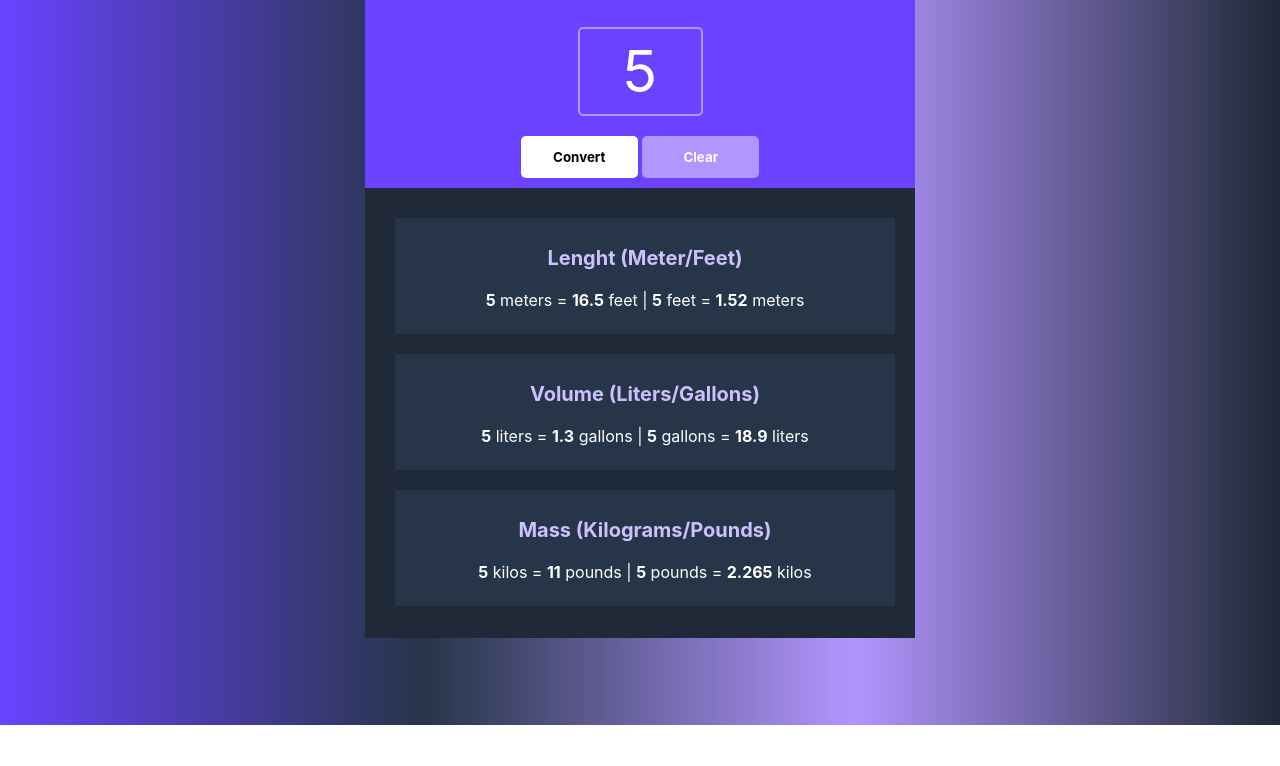
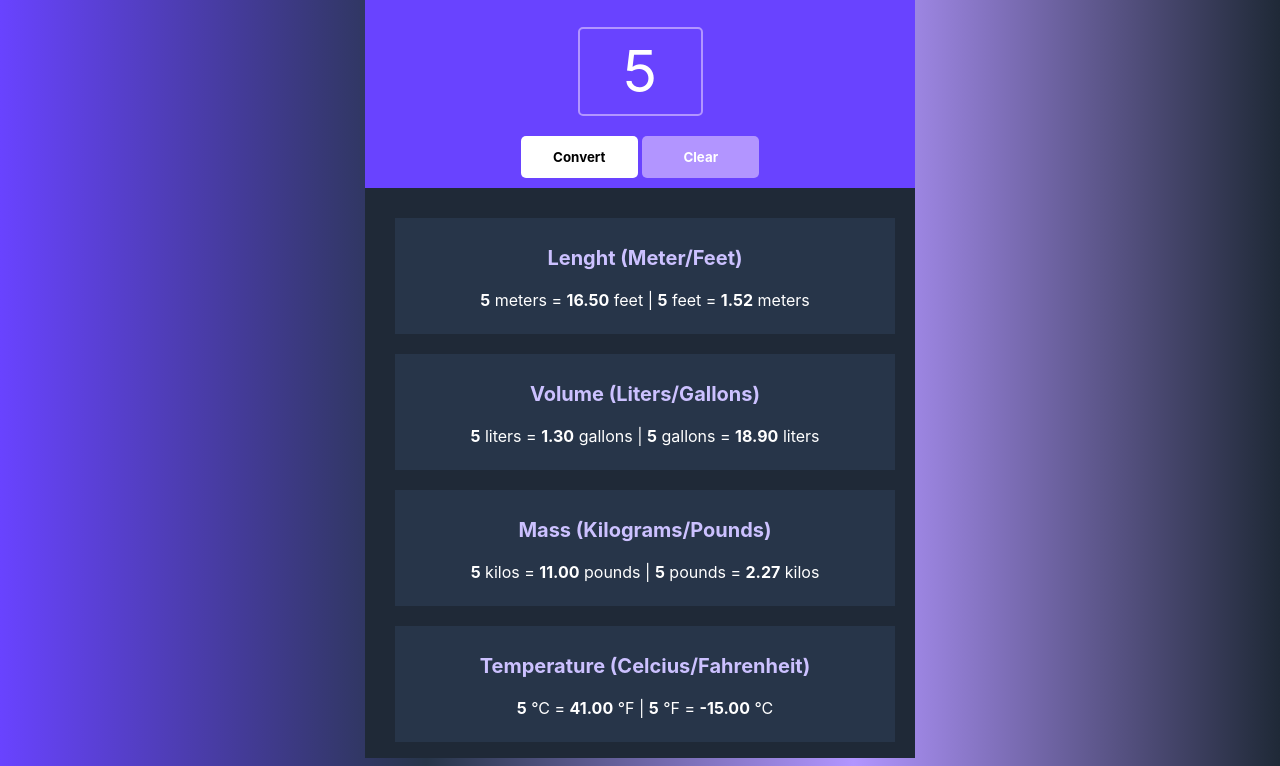
Before and after one commit to horakhsh600/MetricImperial-Unit-Conversion, a plain HTML site: page index.html in a window 1280 px wide. Both pictures are taken after typing "5" into the empty fields and a click on the button "Convert". Shown: the part 75-841 px from the top of the page. Before the commit the page ends 800 px from the top, so only its background shows below. Drawn offline with Linux system fonts and the light colour scheme.

Commit message:
fourth commit

```diff
--- a/index.html
+++ b/index.html
@@ -40,6 +40,13 @@
             <b id="inp-num-p"></b> pounds = <b id="total-amount-p"></b> kilos
           </p>
         </div>
+        <div class="part-4">
+          <p id="part-1-title">Temperature (Celcius/Fahrenheit)</p>
+          <p id="part-1-main-font">
+            <b id="inp-num-c"></b> °C = <b id="total-amount-c"></b> °F |
+            <b id="inp-num-f-2"></b> °F = <b id="total-amount-f-2"></b> °C
+          </p>
+        </div>
       </div>
     </div>
     <script src="index.js"></script>
--- a/index.js
+++ b/index.js
@@ -7,36 +7,56 @@ const inpNumL = document.getElementById("inp-num-l");
 const inpNumG = document.getElementById("inp-num-g");
 const inpNumK = document.getElementById("inp-num-k");
 const inpNumP = document.getElementById("inp-num-p");
+const inpNumC = document.getElementById("inp-num-c");
+const inpNumF2 = document.getElementById("inp-num-f-2");
 const numTotalM = document.getElementById("total-amount-m");
 const numTotalF = document.getElementById("total-amount-f");
 const numTotalL = document.getElementById("total-amount-l");
 const numTotalG = document.getElementById("total-amount-g");
 const numTotalK = document.getElementById("total-amount-k");
 const numTotalP = document.getElementById("total-amount-p");
+const numTotalC = document.getElementById("total-amount-c");
+const numTotalF3 = document.getElementById("total-amount-f-2");
 btn.addEventListener("click", function () {
   inpNumM.textContent = inputFeild.value;
   let Metertotal = inputFeild.value * 3.3;
-  numTotalM.textContent = Metertotal;
+  let totalMeter = Metertotal.toFixed(2);
+  numTotalM.textContent = totalMeter;
 
   inpNumF.textContent = inputFeild.value;
   let feetTotal = inputFeild.value * 0.304;
-  numTotalF.textContent = feetTotal;
+  let totalFeet = feetTotal.toFixed(2);
+  numTotalF.textContent = totalFeet;
 
   inpNumL.textContent = inputFeild.value;
   let literstotal = inputFeild.value * 0.26;
-  numTotalL.textContent = literstotal;
+  let totalLiters = literstotal.toFixed(2);
+  numTotalL.textContent = totalLiters;
 
   inpNumG.textContent = inputFeild.value;
   let gallonstotal = inputFeild.value * 3.78;
-  numTotalG.textContent = gallonstotal;
+  let totalgallons = gallonstotal.toFixed(2);
+  numTotalG.textContent = totalgallons;
 
   inpNumK.textContent = inputFeild.value;
   let kilostotal = inputFeild.value * 2.2;
-  numTotalK.textContent = kilostotal;
+  let totalkilos = kilostotal.toFixed(2);
+  numTotalK.textContent = totalkilos;
 
   inpNumP.textContent = inputFeild.value;
   let poundstotal = inputFeild.value * 0.453;
-  numTotalP.textContent = poundstotal;
+  let totalpounds = poundstotal.toFixed(2);
+  numTotalP.textContent = totalpounds;
+
+  inpNumC.textContent = inputFeild.value;
+  let celciusstotal = inputFeild.value * 1.8 + 32;
+  let totalcelciuss = celciusstotal.toFixed(2);
+  numTotalC.textContent = totalcelciuss;
+
+  inpNumF2.textContent = inputFeild.value;
+  let fahrenheitstotal = (5 / 9) * (inputFeild.value - 32);
+  let totalfahrenheits = fahrenheitstotal.toFixed(2);
+  numTotalF3.textContent = totalfahrenheits;
 });
 clearBtn.addEventListener("click", function () {
   location.reload();
--- a/style.css
+++ b/style.css
@@ -12,7 +12,7 @@ body {
 }
 .container {
   width: 550px;
-  height: 705px;
+  height: 825px;
   background-color: #6943ff;
   display: block;
   justify-content: center;
@@ -75,7 +75,7 @@ body {
 }
 .main {
   background-color: #1f2937;
-  height: 390px;
+  height: 510px;
   padding: 30px 30px 30px 30px;
 }
 .part-1 {
@@ -112,6 +112,18 @@ body {
   text-align: center;
   background-color: #273549;
   padding: 8px 0;
+  margin-bottom: 20px;
+}
+.part-4 {
+  width: 500px;
+  height: 100px;
+  display: block;
+  justify-content: center;
+  align-items: center;
+  margin: auto;
+  text-align: center;
+  background-color: #273549;
+  padding: 8px 0;
 }
 #part-1-title {
   color: #ccc1ff;
```
